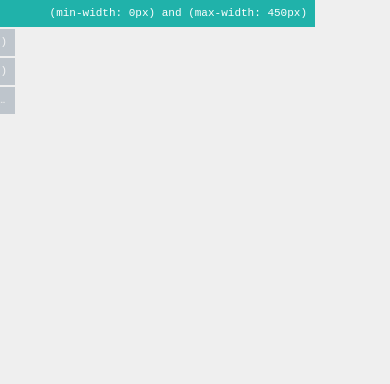
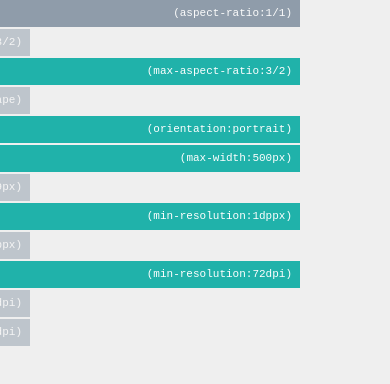
Before and after one commit to jrmykolyn/sfco-mq-vis, a plain HTML site: page index.html in a window 390 px wide. Drawn offline with nearby package versions, Linux system fonts and the light colour scheme.

Commit message:
Decoupled breakpoint parsing logic from 'min' and 'max-width'. Updated demo to test a variety of media features. Moved some elem. styles into JS file. Completed partial clean-up/linting of JS file.

```diff
--- a/css/styles.css
+++ b/css/styles.css
@@ -13,25 +13,11 @@ body {
 }
 
 .sfco-bp-vis-wrapper {
-	width: 90%;
-	max-width: 300px;
-	display: block;
-
-	margin: 0;
-	padding: 0;
-
-	position: fixed;
-	top: 0;
-	left: 0;
-
-	-webkit-transform: translateX(-100%);
-	-mos-transform: translateX(-100%);
-	-ms-transform: translateX(-100%);
-	transform: translateX(-100%);
+	/* DECLARATIONS ADDED VIA JS */
 }
 
 .sfco-bp-vis-item {
-	width: 105%;
+	width: 100%;
 	height: auto;
 	display: block;
 	color: #FFF;
@@ -43,15 +29,16 @@ body {
 	opacity: 0.4;
 	cursor: pointer;
 
-	-webkit-transition: transform 0.2s ease-in-out, margin-left 0.2s ease-in-out, opacity 0.2s, background-color 0.2s;
-	-moz-transition: transform 0.2s ease-in-out, margin-left 0.2s ease-in-out, opacity 0.2s, background-color 0.2s;
-	transition: transform 0.2s ease-in-out, margin-left 0.2s ease-in-out, opacity 0.2s, background-color 0.2s;
+	transform: translateX( 10% );
+
+	-webkit-transition: transform 0.2s ease-in-out, transform 0.2s ease-in-out, opacity 0.2s, background-color 0.2s;
+	-moz-transition: transform 0.2s ease-in-out, transform 0.2s ease-in-out, opacity 0.2s, background-color 0.2s;
+	transition: transform 0.2s ease-in-out, transform 0.2s ease-in-out, opacity 0.2s, background-color 0.2s;
 }
 
 .sfco-bp-vis-item:hover {
-
-	margin-left: 100%;
 	opacity: 0.8;
+	transform: translateX( 100% );
 }
 
 .sfco-bp-vis-text {
--- a/index.html
+++ b/index.html
@@ -2,6 +2,7 @@
 <html>
 <head>
 	<meta charset="UTF-8">
+	<meta http-equiv="X-UA-Compatible" content="IE=edge">
 	<meta name="viewport" content="width=device-width, initial-scale=1.0, user-scalable=no">
 	<title>Short Future Co. - BP Vis.</title>
 	<!-- PROJECT STYLES -->
@@ -15,38 +16,79 @@
 
 	<script>
 		$(document).ready(function() {
-
 			// Define 'options object'.
 			var opts = {
 				queries: [
 					{
 						type: 'all',
-						features: {
-							width: { min: 0, max: 450 }
-						}
+						features: [
+							{ key: 'aspect-ratio', value: '1/1' }
+						]
 					},
 					{
 						type: 'all',
-						features: {
-							width: { min: 400, max: 600 }
-						}
+						features: [
+							{ key: 'min-aspect-ratio', value: '3/2' }
+						]
 					},
 					{
 						type: 'all',
-						features: {
-							height: { min: 400, max: 600 }
-						}
+						features: [
+							{ key: 'max-aspect-ratio', value: '3/2' }
+						]
 					},
 					{
 						type: 'all',
-						features: {
-							width: { min: 600 },
-							height: { min: 300, max: 900 }
-						}
+						features: [
+							{ key: 'orientation', value: 'landscape' }
+						]
+					},
+					{
+						type: 'all',
+						features: [
+							{ key: 'orientation', value: 'portrait' }
+						]
+					},
+					{
+						type: 'all',
+						features: [
+							{ key: 'max-width', value: '500px' }
+						]
+					},
+					{
+						type: 'all',
+						features: [
+							{ key: 'min-width', value: '960px' },
+							{ key: 'max-width', value: '1279px' }
+						]
+					},
+					{
+						features: [
+							{ key: 'min-resolution', value: '1dppx' }
+						]
+					},
+					{
+						features: [
+							{ key: 'min-resolution', value: '2dppx' }
+						]
+					},
+					{
+						features: [
+							{ key: 'min-resolution', value: '72dpi' }
+						]
+					},
+					{
+						features: [
+							{ key: 'min-resolution', value: '144dpi' }
+						]
+					},
+					{
+						features: [
+							{ key: 'min-resolution', value: '300dpi' }
+						]
 					}
 				]
 			};
-
 
 			// Invoke `sfcoBpVis()`.
 			var bpObj = sfcoBpVis(opts);
--- a/js/sfco-bp-vis.0.0.0.js
+++ b/js/sfco-bp-vis.0.0.0.js
@@ -41,7 +41,7 @@ try {
 			var wrapper = buildAndReturnWrapperElem(),
 				sheets = [];
 
-			if (opts.queries) {
+			if ( opts.queries ) {
 				for (var i = 0, x = opts.queries.length; i < x; i ++) {
 					var query = opts.queries[i],
 						class_selector,
@@ -51,7 +51,7 @@ try {
 					class_selector = buildClassSelector();
 
 					// Construct styles and add to DOM.
-					sheets.push(buildStyleElemAndAddToDOM(query, class_selector));
+					sheets.push( buildStyleElemAndAddToDOM( query, class_selector ) );
 
 					// Build elem.
 					elem = buildHTMLElem(query, class_selector);
@@ -81,14 +81,28 @@ try {
 
 		/**
 		 * Creates and returns a new 'wrapper' HTML element.
-		 * All 'breakpoint elements' are inserted into 'wrapper'.
+		 *
+		 * NOTE:
+		 * - All 'breakpoint elements' are inserted into 'wrapper'.
 		 *
 		 * @return {HTMLElement}
 		*/
 		function buildAndReturnWrapperElem() {
-			var wrapper = document.createElement('div');
+			var wrapper = document.createElement( 'div' );
+			var styles = '';
 
-			wrapper.setAttribute('class', 'sfco-bp-vis-wrapper');
+			styles += 'width: 90%;';
+			styles += 'max-width: 300px;';
+			styles += 'display: block;';
+			styles += 'margin: 0;';
+			styles += 'padding: 0;';
+			styles += 'position: fixed;';
+			styles += 'top: 0;';
+			styles += 'left: 0;';
+			styles += 'transform: translateX( -100% );';
+
+			wrapper.setAttribute( 'class' , 'sfco-bp-vis-wrapper' );
+			wrapper.setAttribute( 'style' , styles );
 
 			return wrapper;
 		}
@@ -103,34 +117,28 @@ try {
 		 * @param {String} `classSelector`
 		 * @return {HTMLElement}
 		*/
-		function buildHTMLElem(queryData, classSelector) {
+		function buildHTMLElem( queryData, classSelector ) {
 			queryData = queryData || {};
 			classSelector = classSelector || '';
 
-			var elem = document.createElement('div'),
-				text_elem = document.createElement('span'),
+			var elem = document.createElement( 'div' ),
+				text_elem = document.createElement( 'span' ),
 				features = queryData.features || [],
 				feature_data,
 				text_node_arr = [],
 				text_node;
 
-			elem.setAttribute('class', 'sfco-bp-vis-item ' + classSelector);
-			text_elem.setAttribute('class', 'sfco-bp-vis-text');
+			elem.setAttribute( 'class', 'sfco-bp-vis-item ' + classSelector );
+			text_elem.setAttribute( 'class', 'sfco-bp-vis-text' );
 
-			for (var feature_key in features) {
-				feature_data = features[feature_key];
+			features.forEach( function( feature ) {
+				var key = feature.key;
+				var value = feature.value;
 
-				switch (feature_key) {
-				case 'width':
-				case 'height':
-
-					text_node_arr.push(buildFeatureString(feature_key, feature_data));
-
-					break;
-				default:
-					// DO NO THINGS;
+				if ( key && typeof key === 'string' ) {
+					text_node_arr.push( buildFeatureString( key, value ) );
 				}
-			}
+			} );
 
 			text_node = text_node_arr.join(' and ');
 
@@ -166,8 +174,8 @@ try {
 		 * @param {String} `classSelector`
 		 * @return {Object}
 		*/
-		function buildStyleElemAndAddToDOM(queryData, classSelector) {
-			queryData = queryData || {};
+		function buildStyleElemAndAddToDOM( query, classSelector ) {
+			query = query || {};
 			classSelector = classSelector || '';
 
 			// Create the <style> tag
@@ -175,9 +183,9 @@ try {
 				sheet;
 
 			// Build media query string.
-			var media_query = buildMediaQueryFromOpts(queryData);
+			var media_query = buildMediaQueryFromOpts( query );
 
-			style_elem.setAttribute('media', media_query);
+			style_elem.setAttribute( 'media' , media_query );
 
 			// WebKit hack, borrowed from David Walsh:
 			// Insert empty text node into `style_elem`.
@@ -191,7 +199,7 @@ try {
 			sheet = style_elem.sheet;
 
 			// Insert rule into `sheet`.
-			sheet.insertRule('.'  + classSelector + ' { background-color: #20B2AA; margin-left: 100% !important; opacity: 1 !important; }', 0);
+			sheet.insertRule('.'  + classSelector + ' { background-color: #20B2AA; transform: translateX( 100% ) !important; opacity: 1 !important; }', 0);
 
 			return sheet;
 		}
@@ -204,38 +212,30 @@ try {
 		 * @param {Object} `queryData`
 		 * @return {String}
 		*/
-		function buildMediaQueryFromOpts(queryData) {
-			queryData = queryData || {};
+		function buildMediaQueryFromOpts( query ) {
+			query = query || {};
 
 			// Initialize local vars.
 			var output = '',
-				media_type = queryData.type || 'all',
-				features = queryData.features || null,
-				features_arr = [],
+				media_type = query.type || 'all',
+				features = query.features || null,
+				conditions = [],
 				feature_data;
 
-			if (features) {
-				for (var feature_key in features) {
-					feature_data = features[feature_key];
+			features.forEach( function( feature ) {
+				var key = feature.key;
+				var value = feature.value;
 
-					switch (feature_key) {
-					case 'width':
-					case 'height':
-
-						features_arr.push(buildFeatureString(feature_key, feature_data));
-
-						break;
-					default:
-							// DO NO THINGS;
-					}
+				if ( key && typeof key === 'string' ) {
+					conditions.push( buildFeatureString( key, value ) );
 				}
-			}
+			} );
 
 			output += media_type;
 
-			if (features_arr.length) {
+			if ( conditions.length ) {
 				output += ' and ';
-				output += features_arr.join(' and ');
+				output += conditions.join(' and ');
 			}
 
 			return output;
@@ -250,29 +250,17 @@ try {
 		 * @param {Object} `featureData`
 		 * @return {String}
 		*/
-		function buildFeatureString(featureKey, featureData) {
-			featureKey = (typeof featureKey === 'string') ? featureKey : '';
-			featureData = (typeof featureData === 'object') ? featureData : {};
+		function buildFeatureString( key, value) {
+			key = ( typeof key === 'string' ) ? key : '';
+			value = ( typeof key !== 'undefined' ) ? value : null;
 
-			var output = '',
-				arr = [],
-				str = '';
+			var output = '';
 
-			for (var key in featureData) {
-				switch (key) {
-				case 'min':
-				case 'max':
-					str = ('(' + key + '-' + featureKey + ': ' + featureData[key] + 'px)');
-					arr.push(str);
-					break;
-				default:
-					// DO NO THINGS;
-				}
-			}
-
-			if (arr.length) {
-				output = arr.join(' and ');
-			}
+			output += '(';
+			output += key;
+			output += ':';
+			output += value;
+			output += ')';
 
 			return output;
 		}
```
